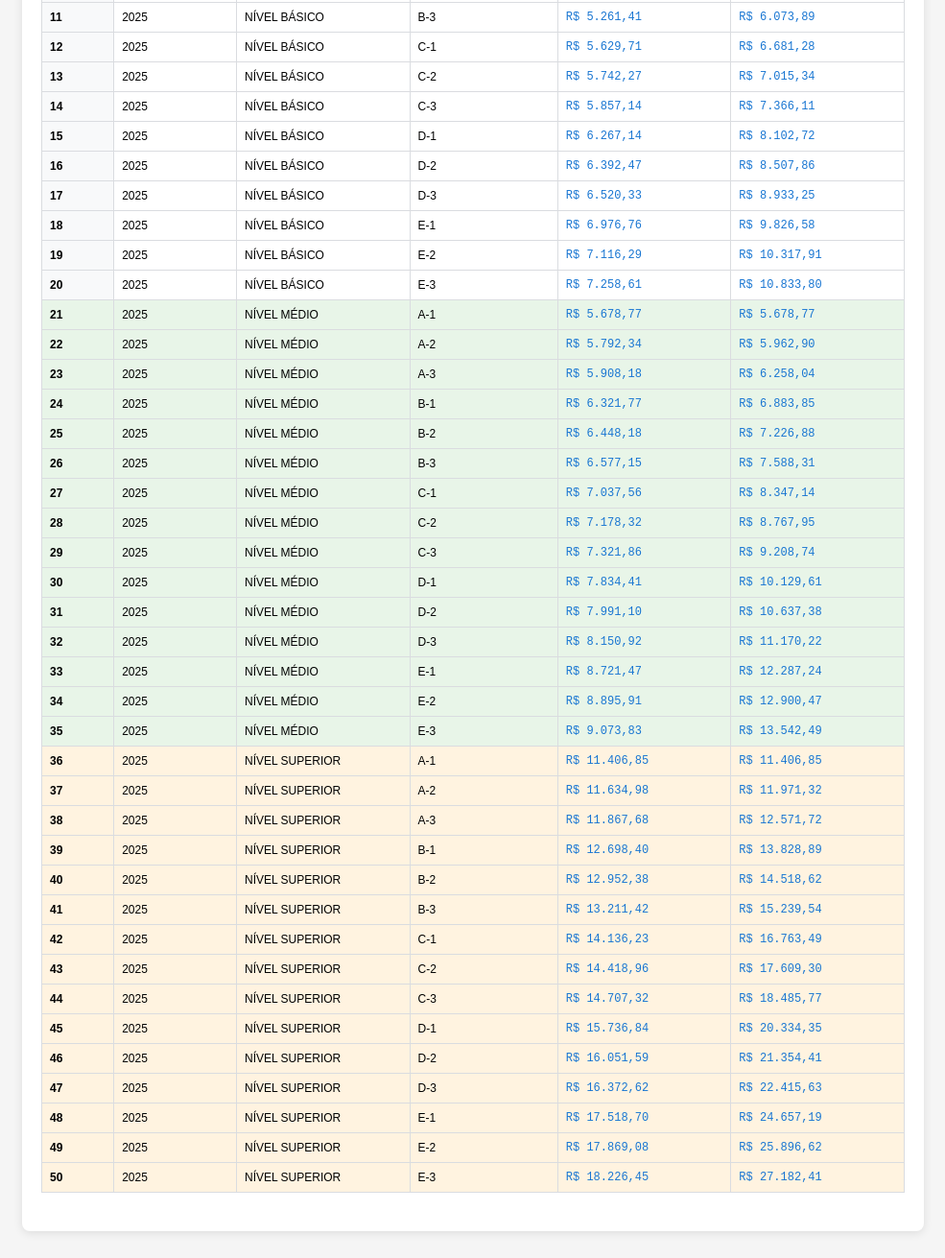
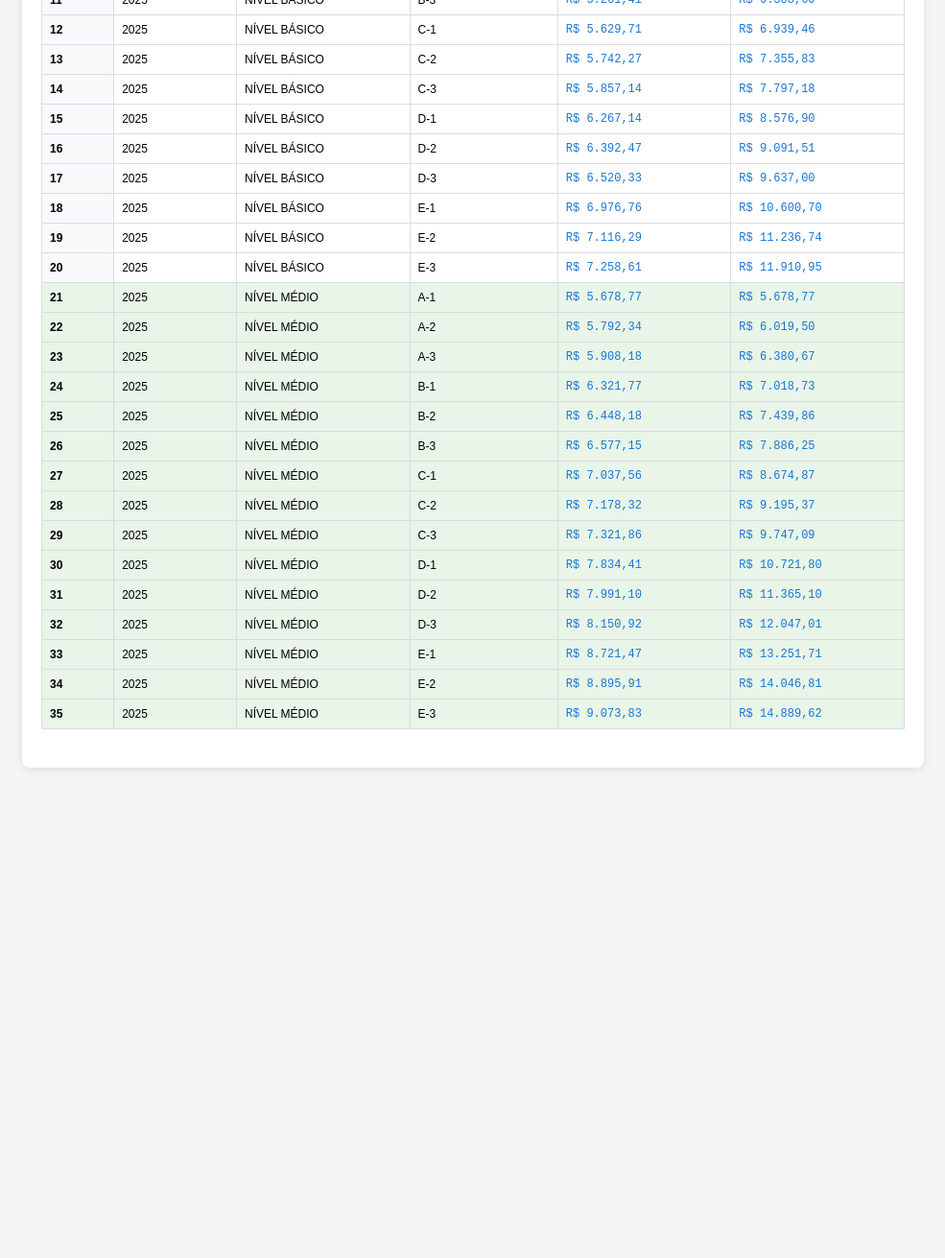
Before and after one commit to freitasmarcus/carreiramp, a plain HTML site: page index.html in a window 1280 px wide. Shown: the part 690-2001 px from the top of the page at 96% size, without its empty margins (147-1132 px from the left). After the commit the page ends 1518 px from the top, so only its background shows below. Drawn offline with Linux system fonts and the light colour scheme.

Commit message:
Update index.html

```diff
--- a/index.html
+++ b/index.html
@@ -61,9 +61,6 @@
         .nivel-medio {
             background-color: #e8f5e8;
         }
-        .nivel-superior {
-            background-color: #fff3e0;
-        }
         select {
             width: 120px;
             padding: 4px;
@@ -105,7 +102,6 @@
                 <li>Digite o percentual entre classes em E2 (ex: 10 para 10%)</li>
                 <li>O valor base para Nível Básico está em E6 (R$ 4.542,73)</li>
                 <li>O valor base para Nível Médio está em E21 (R$ 5.678,77)</li>
-                <li>O valor base para Nível Superior está em linha 36 (R$ 11.406,85)</li>
                 <li>As fórmulas calculam automaticamente os valores para cada classe/nível</li>
             </ul>
         </div>
@@ -406,133 +402,12 @@
                     <td class="value-cell currency nivel-medio">R$ 9.073,83</td>
                     <td class="value-cell currency nivel-medio" id="e35">R$ 13.542,49</td>
                 </tr>
-                <tr>
-                    <td class="header-cell nivel-superior">36</td>
-                    <td class="nivel-superior">2025</td>
-                    <td class="nivel-superior">NÍVEL SUPERIOR</td>
-                    <td class="nivel-superior">A-1</td>
-                    <td class="value-cell currency nivel-superior">R$ 11.406,85</td>
-                    <td class="value-cell currency nivel-superior">R$ 11.406,85</td>
-                </tr>
-                <tr>
-                    <td class="header-cell nivel-superior">37</td>
-                    <td class="nivel-superior">2025</td>
-                    <td class="nivel-superior">NÍVEL SUPERIOR</td>
-                    <td class="nivel-superior">A-2</td>
-                    <td class="value-cell currency nivel-superior">R$ 11.634,98</td>
-                    <td class="value-cell currency nivel-superior" id="e37">R$ 11.971,32</td>
-                </tr>
-                <tr>
-                    <td class="header-cell nivel-superior">38</td>
-                    <td class="nivel-superior">2025</td>
-                    <td class="nivel-superior">NÍVEL SUPERIOR</td>
-                    <td class="nivel-superior">A-3</td>
-                    <td class="value-cell currency nivel-superior">R$ 11.867,68</td>
-                    <td class="value-cell currency nivel-superior" id="e38">R$ 12.571,72</td>
-                </tr>
-                <tr>
-                    <td class="header-cell nivel-superior">39</td>
-                    <td class="nivel-superior">2025</td>
-                    <td class="nivel-superior">NÍVEL SUPERIOR</td>
-                    <td class="nivel-superior">B-1</td>
-                    <td class="value-cell currency nivel-superior">R$ 12.698,40</td>
-                    <td class="value-cell currency nivel-superior" id="e39">R$ 13.828,89</td>
-                </tr>
-                <tr>
-                    <td class="header-cell nivel-superior">40</td>
-                    <td class="nivel-superior">2025</td>
-                    <td class="nivel-superior">NÍVEL SUPERIOR</td>
-                    <td class="nivel-superior">B-2</td>
-                    <td class="value-cell currency nivel-superior">R$ 12.952,38</td>
-                    <td class="value-cell currency nivel-superior" id="e40">R$ 14.518,62</td>
-                </tr>
-                <tr>
-                    <td class="header-cell nivel-superior">41</td>
-                    <td class="nivel-superior">2025</td>
-                    <td class="nivel-superior">NÍVEL SUPERIOR</td>
-                    <td class="nivel-superior">B-3</td>
-                    <td class="value-cell currency nivel-superior">R$ 13.211,42</td>
-                    <td class="value-cell currency nivel-superior" id="e41">R$ 15.239,54</td>
-                </tr>
-                <tr>
-                    <td class="header-cell nivel-superior">42</td>
-                    <td class="nivel-superior">2025</td>
-                    <td class="nivel-superior">NÍVEL SUPERIOR</td>
-                    <td class="nivel-superior">C-1</td>
-                    <td class="value-cell currency nivel-superior">R$ 14.136,23</td>
-                    <td class="value-cell currency nivel-superior" id="e42">R$ 16.763,49</td>
-                </tr>
-                <tr>
-                    <td class="header-cell nivel-superior">43</td>
-                    <td class="nivel-superior">2025</td>
-                    <td class="nivel-superior">NÍVEL SUPERIOR</td>
-                    <td class="nivel-superior">C-2</td>
-                    <td class="value-cell currency nivel-superior">R$ 14.418,96</td>
-                    <td class="value-cell currency nivel-superior" id="e43">R$ 17.609,30</td>
-                </tr>
-                <tr>
-                    <td class="header-cell nivel-superior">44</td>
-                    <td class="nivel-superior">2025</td>
-                    <td class="nivel-superior">NÍVEL SUPERIOR</td>
-                    <td class="nivel-superior">C-3</td>
-                    <td class="value-cell currency nivel-superior">R$ 14.707,32</td>
-                    <td class="value-cell currency nivel-superior" id="e44">R$ 18.485,77</td>
-                </tr>
-                <tr>
-                    <td class="header-cell nivel-superior">45</td>
-                    <td class="nivel-superior">2025</td>
-                    <td class="nivel-superior">NÍVEL SUPERIOR</td>
-                    <td class="nivel-superior">D-1</td>
-                    <td class="value-cell currency nivel-superior">R$ 15.736,84</td>
-                    <td class="value-cell currency nivel-superior" id="e45">R$ 20.334,35</td>
-                </tr>
-                <tr>
-                    <td class="header-cell nivel-superior">46</td>
-                    <td class="nivel-superior">2025</td>
-                    <td class="nivel-superior">NÍVEL SUPERIOR</td>
-                    <td class="nivel-superior">D-2</td>
-                    <td class="value-cell currency nivel-superior">R$ 16.051,59</td>
-                    <td class="value-cell currency nivel-superior" id="e46">R$ 21.354,41</td>
-                </tr>
-                <tr>
-                    <td class="header-cell nivel-superior">47</td>
-                    <td class="nivel-superior">2025</td>
-                    <td class="nivel-superior">NÍVEL SUPERIOR</td>
-                    <td class="nivel-superior">D-3</td>
-                    <td class="value-cell currency nivel-superior">R$ 16.372,62</td>
-                    <td class="value-cell currency nivel-superior" id="e47">R$ 22.415,63</td>
-                </tr>
-                <tr>
-                    <td class="header-cell nivel-superior">48</td>
-                    <td class="nivel-superior">2025</td>
-                    <td class="nivel-superior">NÍVEL SUPERIOR</td>
-                    <td class="nivel-superior">E-1</td>
-                    <td class="value-cell currency nivel-superior">R$ 17.518,70</td>
-                    <td class="value-cell currency nivel-superior" id="e48">R$ 24.657,19</td>
-                </tr>
-                <tr>
-                    <td class="header-cell nivel-superior">49</td>
-                    <td class="nivel-superior">2025</td>
-                    <td class="nivel-superior">NÍVEL SUPERIOR</td>
-                    <td class="nivel-superior">E-2</td>
-                    <td class="value-cell currency nivel-superior">R$ 17.869,08</td>
-                    <td class="value-cell currency nivel-superior" id="e49">R$ 25.896,62</td>
-                </tr>
-                <tr>
-                    <td class="header-cell nivel-superior">50</td>
-                    <td class="nivel-superior">2025</td>
-                    <td class="nivel-superior">NÍVEL SUPERIOR</td>
-                    <td class="nivel-superior">E-3</td>
-                    <td class="value-cell currency nivel-superior">R$ 18.226,45</td>
-                    <td class="value-cell currency nivel-superior" id="e50">R$ 27.182,41</td>
-                </tr>
             </tbody>
         </table>
 
     <script>
         const baseValueBasico = 4542.73;
         const baseValueMedio = 5678.77;
-        const baseValueSuperior = 11406.85;
 
         function formatCurrency(value) {
             return 'R$ ' + value.toFixed(2).replace(/\B(?=(\d{3})+(?!\d))/g, '.').replace(/\.(\d{2})$/, ',$1');
@@ -572,4 +447,99 @@
             document.getElementById('e12').textContent = formatCurrency(currentValue);
 
             // C-2 (E13)
-            currentValue = currentValue *
+            currentValue = currentValue * (1 + levelPercent);
+            document.getElementById('e13').textContent = formatCurrency(currentValue);
+
+            // C-3 (E14)
+            currentValue = currentValue * (1 + levelPercent);
+            document.getElementById('e14').textContent = formatCurrency(currentValue);
+
+            // D-1 (E15) - class change
+            currentValue = currentValue * (1 + classPercent);
+            document.getElementById('e15').textContent = formatCurrency(currentValue);
+
+            // D-2 (E16)
+            currentValue = currentValue * (1 + levelPercent);
+            document.getElementById('e16').textContent = formatCurrency(currentValue);
+
+            // D-3 (E17)
+            currentValue = currentValue * (1 + levelPercent);
+            document.getElementById('e17').textContent = formatCurrency(currentValue);
+
+            // E-1 (E18) - class change
+            currentValue = currentValue * (1 + classPercent);
+            document.getElementById('e18').textContent = formatCurrency(currentValue);
+
+            // E-2 (E19)
+            currentValue = currentValue * (1 + levelPercent);
+            document.getElementById('e19').textContent = formatCurrency(currentValue);
+
+            // E-3 (E20)
+            currentValue = currentValue * (1 + levelPercent);
+            document.getElementById('e20').textContent = formatCurrency(currentValue);
+
+            // Calculate NÍVEL MÉDIO values
+            currentValue = baseValueMedio;
+
+            // A-2 (E22)
+            currentValue = currentValue * (1 + levelPercent);
+            document.getElementById('e22').textContent = formatCurrency(currentValue);
+
+            // A-3 (E23)
+            currentValue = currentValue * (1 + levelPercent);
+            document.getElementById('e23').textContent = formatCurrency(currentValue);
+
+            // B-1 (E24) - class change
+            currentValue = currentValue * (1 + classPercent);
+            document.getElementById('e24').textContent = formatCurrency(currentValue);
+
+            // B-2 (E25)
+            currentValue = currentValue * (1 + levelPercent);
+            document.getElementById('e25').textContent = formatCurrency(currentValue);
+
+            // B-3 (E26)
+            currentValue = currentValue * (1 + levelPercent);
+            document.getElementById('e26').textContent = formatCurrency(currentValue);
+
+            // C-1 (E27) - class change
+            currentValue = currentValue * (1 + classPercent);
+            document.getElementById('e27').textContent = formatCurrency(currentValue);
+
+            // C-2 (E28)
+            currentValue = currentValue * (1 + levelPercent);
+            document.getElementById('e28').textContent = formatCurrency(currentValue);
+
+            // C-3 (E29)
+            currentValue = currentValue * (1 + levelPercent);
+            document.getElementById('e29').textContent = formatCurrency(currentValue);
+
+            // D-1 (E30) - class change
+            currentValue = currentValue * (1 + classPercent);
+            document.getElementById('e30').textContent = formatCurrency(currentValue);
+
+            // D-2 (E31)
+            currentValue = currentValue * (1 + levelPercent);
+            document.getElementById('e31').textContent = formatCurrency(currentValue);
+
+            // D-3 (E32)
+            currentValue = currentValue * (1 + levelPercent);
+            document.getElementById('e32').textContent = formatCurrency(currentValue);
+
+            // E-1 (E33) - class change
+            currentValue = currentValue * (1 + classPercent);
+            document.getElementById('e33').textContent = formatCurrency(currentValue);
+
+            // E-2 (E34)
+            currentValue = currentValue * (1 + levelPercent);
+            document.getElementById('e34').textContent = formatCurrency(currentValue);
+
+            // E-3 (E35)
+            currentValue = currentValue * (1 + levelPercent);
+            document.getElementById('e35').textContent = formatCurrency(currentValue);
+        }
+
+        // Initialize with default calculation
+        updateCalculations();
+    </script>
+</body>
+</html>
```
